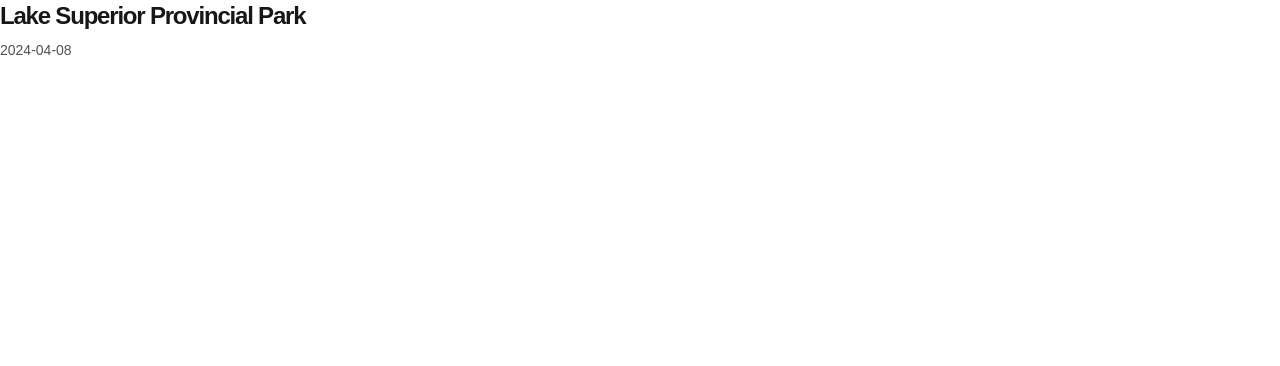
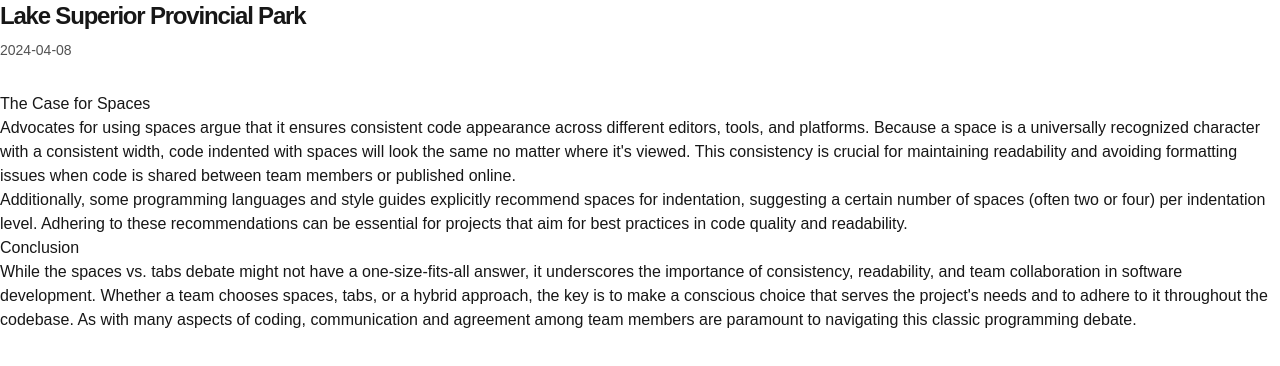
Before and after one commit to ErinCGallagher/personal-nextjs-website, a Next.js app: page /blog/lake in a window 1280 px wide. Shown: the top 366 px of the page. Built offline with nearby package versions, Linux system fonts and the light colour scheme.

Commit message:
add MDX remote

```diff
--- a/app/blog/[slug]/page.tsx
+++ b/app/blog/[slug]/page.tsx
@@ -1,6 +1,7 @@
 
 import { notFound } from 'next/navigation'
 import { getBlogPosts } from '../utils'
+import { CustomMDX } from '@/app/components/mdx'
 
 export default async function Page({ params }: { params: Promise<{ slug: string }> }) {
   const { slug } = await params
@@ -20,6 +21,9 @@ export default async function Page({ params }: { params: Promise<{ slug: string
           {post.metadata.publishedAt}
         </p>
       </div>
+      <article className="prose">
+        <CustomMDX source={post.content} />
+      </article>
     </section>
   )
 }
--- /dev/null
+++ b/app/components/mdx.tsx
@@ -0,0 +1,109 @@
+import Link from 'next/link'
+import Image from 'next/image'
+import { MDXRemote } from 'next-mdx-remote/rsc'
+import { highlight } from 'sugar-high'
+import React from 'react'
+
+function Table({ data }) {
+  let headers = data.headers.map((header, index) => (
+    <th key={index}>{header}</th>
+  ))
+  let rows = data.rows.map((row, index) => (
+    <tr key={index}>
+      {row.map((cell, cellIndex) => (
+        <td key={cellIndex}>{cell}</td>
+      ))}
+    </tr>
+  ))
+
+  return (
+    <table>
+      <thead>
+        <tr>{headers}</tr>
+      </thead>
+      <tbody>{rows}</tbody>
+    </table>
+  )
+}
+
+function CustomLink(props) {
+  let href = props.href
+
+  if (href.startsWith('/')) {
+    return (
+      <Link href={href} {...props}>
+        {props.children}
+      </Link>
+    )
+  }
+
+  if (href.startsWith('#')) {
+    return <a {...props} />
+  }
+
+  return <a target="_blank" rel="noopener noreferrer" {...props} />
+}
+
+function RoundedImage(props) {
+  return <Image alt={props.alt} className="rounded-lg" {...props} />
+}
+
+function Code({ children, ...props }) {
+  let codeHTML = highlight(children)
+  return <code dangerouslySetInnerHTML={{ __html: codeHTML }} {...props} />
+}
+
+function slugify(str) {
+  return str
+    .toString()
+    .toLowerCase()
+    .trim() // Remove whitespace from both ends of a string
+    .replace(/\s+/g, '-') // Replace spaces with -
+    .replace(/&/g, '-and-') // Replace & with 'and'
+    .replace(/[^\w\-]+/g, '') // Remove all non-word characters except for -
+    .replace(/\-\-+/g, '-') // Replace multiple - with single -
+}
+
+function createHeading(level: number) {
+  const Heading = ({ children }) => {
+    let slug = slugify(children)
+    return React.createElement(
+      `h${level}`,
+      { id: slug },
+      [
+        React.createElement('a', {
+          href: `#${slug}`,
+          key: `link-${slug}`,
+          className: 'anchor',
+        }),
+      ],
+      children
+    )
+  }
+
+  Heading.displayName = `Heading${level}`
+
+  return Heading
+}
+
+let components = {
+  h1: createHeading(1),
+  h2: createHeading(2),
+  h3: createHeading(3),
+  h4: createHeading(4),
+  h5: createHeading(5),
+  h6: createHeading(6),
+  Image: RoundedImage,
+  a: CustomLink,
+  code: Code,
+  Table,
+}
+
+export function CustomMDX(props) {
+  return (
+    <MDXRemote
+      {...props}
+      components={{ ...components, ...(props.components || {}) }}
+    />
+  )
+}
--- a/package.json
+++ b/package.json
@@ -12,8 +12,10 @@
     "@mdx-js/react": "^3.1.1",
     "@next/mdx": "^16.0.3",
     "next": "16.0.3",
+    "next-mdx-remote": "^5.0.0",
     "react": "19.2.0",
-    "react-dom": "19.2.0"
+    "react-dom": "19.2.0",
+    "sugar-high": "^0.9.5"
   },
   "devDependencies": {
     "@tailwindcss/postcss": "^4",
```
Also changed, not shown: 1 other file (tests, documents, lock files or other folders).
